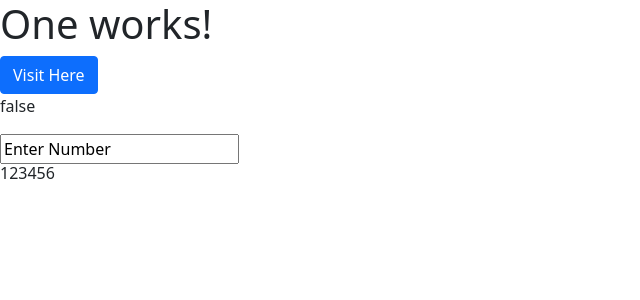
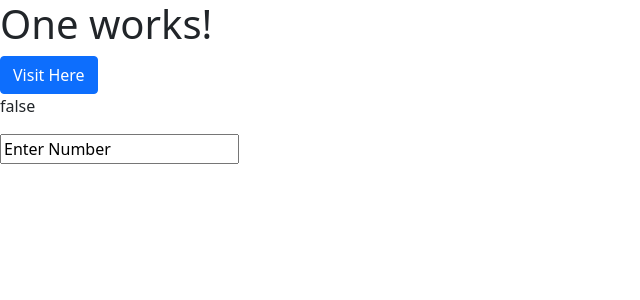
Before and after one commit to DJ-991/Ang_v13, an Angular app: page /one in a window 1280 px wide. Shown: the top 300 px of the page, without its empty margins (0-640 px from the left). Built offline with nearby package versions, Linux system fonts and the light colour scheme.

Commit message:
"No issue"

```diff
--- a/src/app/components/one/one.component.html
+++ b/src/app/components/one/one.component.html
@@ -3,4 +3,3 @@
 <p [innerText]="allowServer"></p>
 
 <input type="text" value="Enter Number" />
-<h6>123456</h6>
```
